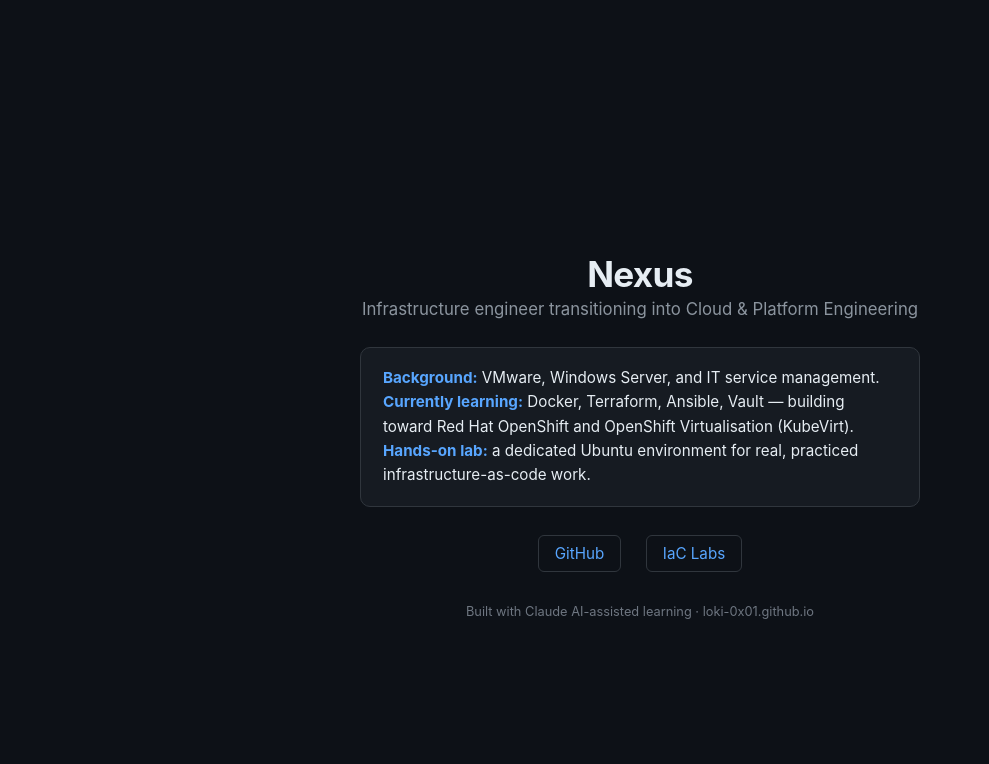
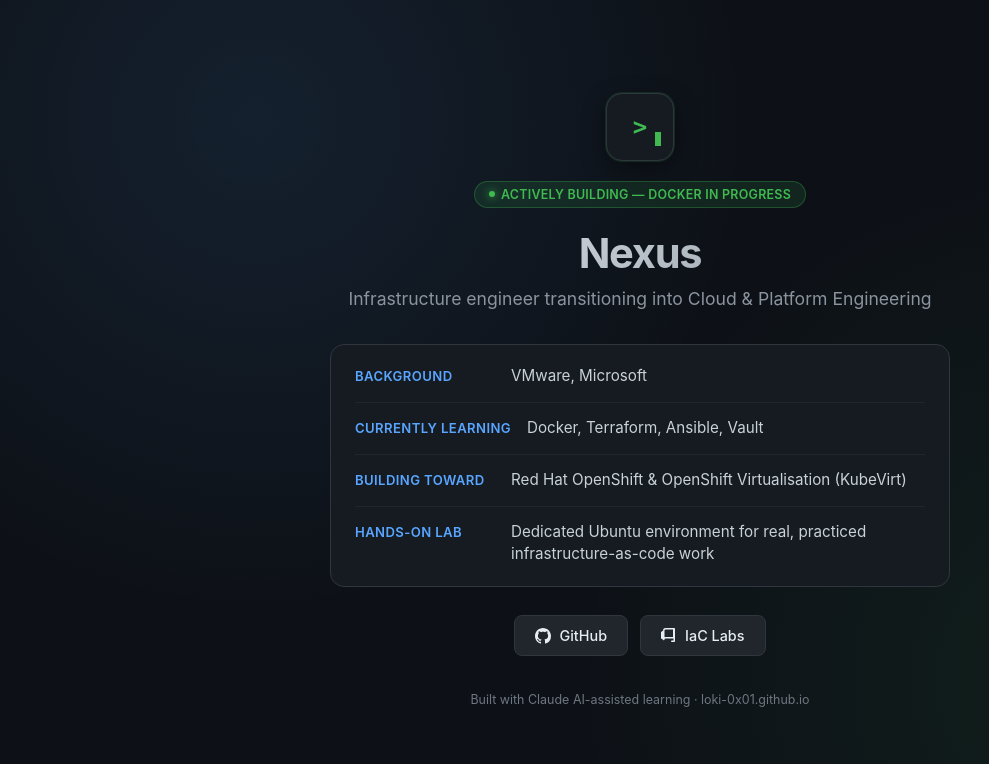
Before and after one commit to loki-0x01/loki-0x01.github.io, a plain HTML site: page index.html in a window 1280 px wide. Shown: the whole page, without its empty margins (0-989 px from the left). Drawn offline with Linux system fonts and the light colour scheme.

Commit message:
Redesign landing page: geeky terminal-style avatar, refined layout

```diff
--- a/index.html
+++ b/index.html
@@ -6,10 +6,14 @@
 <title>Nexus — Cloud & Platform Engineering</title>
 <style>
   :root { color-scheme: light; }
+  * { box-sizing: border-box; }
   body {
     margin: 0;
     font-family: -apple-system, BlinkMacSystemFont, "Segoe UI", sans-serif;
-    background: #0d1117;
+    background:
+      radial-gradient(circle at 20% 15%, rgba(88,166,255,0.10), transparent 40%),
+      radial-gradient(circle at 85% 85%, rgba(63,185,80,0.08), transparent 40%),
+      #0d1117;
     color: #e6edf3;
     display: flex;
     align-items: center;
@@ -18,62 +22,174 @@
     padding: 24px;
   }
   .card {
-    max-width: 560px;
+    max-width: 620px;
+    width: 100%;
     text-align: center;
+    animation: fadeUp 0.6s ease-out;
+  }
+  @keyframes fadeUp {
+    from { opacity: 0; transform: translateY(12px); }
+    to { opacity: 1; transform: translateY(0); }
+  }
+  .avatar {
+    width: 68px;
+    height: 68px;
+    margin: 0 auto 20px;
+    border-radius: 16px;
+    background: #161b22;
+    border: 1px solid #30363d;
+    display: flex;
+    align-items: center;
+    justify-content: center;
+    font-family: "SF Mono", Menlo, Consolas, monospace;
+    font-size: 1.5rem;
+    font-weight: 700;
+    color: #3fb950;
+    position: relative;
+    box-shadow: 0 0 0 1px rgba(63,185,80,0.15), 0 8px 24px rgba(0,0,0,0.4);
+  }
+  .avatar::after {
+    content: "";
+    position: absolute;
+    right: 12px;
+    bottom: 14px;
+    width: 6px;
+    height: 14px;
+    background: #3fb950;
+    animation: blink 1s step-end infinite;
+  }
+  @keyframes blink { 50% { opacity: 0; } }
+  .badge {
+    display: inline-flex;
+    align-items: center;
+    gap: 6px;
+    background: rgba(63,185,80,0.12);
+    color: #3fb950;
+    border: 1px solid rgba(63,185,80,0.3);
+    border-radius: 999px;
+    padding: 5px 14px;
+    font-size: 0.78rem;
+    font-weight: 600;
+    letter-spacing: 0.02em;
+    text-transform: uppercase;
+    margin-bottom: 20px;
+  }
+  .badge .dot {
+    width: 6px;
+    height: 6px;
+    border-radius: 50%;
+    background: #3fb950;
+    box-shadow: 0 0 8px #3fb950;
   }
   h1 {
-    font-size: 2.2rem;
-    margin-bottom: 4px;
-    letter-spacing: -0.02em;
+    font-size: 2.6rem;
+    margin: 0 0 8px;
+    letter-spacing: -0.03em;
+    background: linear-gradient(135deg, #e6edf3, #8b949e);
+    -webkit-background-clip: text;
+    background-clip: text;
+    -webkit-text-fill-color: transparent;
   }
   .tagline {
     color: #8b949e;
-    font-size: 1.05rem;
-    margin-bottom: 28px;
+    font-size: 1.1rem;
+    margin-bottom: 32px;
+    line-height: 1.5;
   }
   .focus {
     background: #161b22;
     border: 1px solid #30363d;
-    border-radius: 10px;
-    padding: 18px 22px;
+    border-radius: 14px;
+    padding: 6px 24px;
     margin-bottom: 28px;
     text-align: left;
-    font-size: 0.95rem;
-    line-height: 1.6;
   }
-  .focus strong { color: #58a6ff; }
+  .focus-row {
+    display: flex;
+    align-items: baseline;
+    gap: 16px;
+    padding: 14px 0;
+    border-bottom: 1px solid #21262d;
+  }
+  .focus-row:last-child { border-bottom: none; }
+  .focus-label {
+    color: #58a6ff;
+    font-weight: 600;
+    min-width: 140px;
+    flex-shrink: 0;
+    font-size: 0.82rem;
+    text-transform: uppercase;
+    letter-spacing: 0.03em;
+  }
+  .focus-value { color: #c9d1d9; font-size: 0.95rem; line-height: 1.5; }
+  .links {
+    display: flex;
+    justify-content: center;
+    gap: 12px;
+    flex-wrap: wrap;
+  }
   .links a {
-    display: inline-block;
-    margin: 0 10px;
-    color: #58a6ff;
+    display: inline-flex;
+    align-items: center;
+    gap: 8px;
+    color: #e6edf3;
     text-decoration: none;
-    font-size: 0.95rem;
+    font-size: 0.9rem;
+    font-weight: 500;
+    background: #21262d;
     border: 1px solid #30363d;
-    padding: 8px 16px;
-    border-radius: 6px;
+    padding: 11px 20px;
+    border-radius: 8px;
+    transition: background 0.15s, border-color 0.15s, transform 0.15s;
   }
-  .links a:hover { background: #161b22; }
+  .links a:hover {
+    background: #30363d;
+    border-color: #58a6ff;
+    transform: translateY(-1px);
+  }
+  .links svg { width: 16px; height: 16px; }
   footer {
-    margin-top: 32px;
-    font-size: 0.8rem;
+    margin-top: 36px;
+    font-size: 0.78rem;
     color: #6e7681;
   }
 </style>
 </head>
 <body>
   <div class="card">
+    <div class="avatar">&gt;</div>
+    <div class="badge"><span class="dot"></span>Actively building — Docker in progress</div>
     <h1>Nexus</h1>
     <div class="tagline">Infrastructure engineer transitioning into Cloud &amp; Platform Engineering</div>
 
     <div class="focus">
-      <strong>Background:</strong> VMware, Windows Server, and IT service management.<br>
-      <strong>Currently learning:</strong> Docker, Terraform, Ansible, Vault — building toward Red Hat OpenShift and OpenShift Virtualisation (KubeVirt).<br>
-      <strong>Hands-on lab:</strong> a dedicated Ubuntu environment for real, practiced infrastructure-as-code work.
+      <div class="focus-row">
+        <span class="focus-label">Background</span>
+        <span class="focus-value">VMware, Microsoft</span>
+      </div>
+      <div class="focus-row">
+        <span class="focus-label">Currently learning</span>
+        <span class="focus-value">Docker, Terraform, Ansible, Vault</span>
+      </div>
+      <div class="focus-row">
+        <span class="focus-label">Building toward</span>
+        <span class="focus-value">Red Hat OpenShift &amp; OpenShift Virtualisation (KubeVirt)</span>
+      </div>
+      <div class="focus-row">
+        <span class="focus-label">Hands-on lab</span>
+        <span class="focus-value">Dedicated Ubuntu environment for real, practiced infrastructure-as-code work</span>
+      </div>
     </div>
 
     <div class="links">
-      <a href="https://github.com/loki-0x01">GitHub</a>
-      <a href="https://github.com/loki-0x01/iac-labs">IaC Labs</a>
+      <a href="https://github.com/loki-0x01">
+        <svg viewBox="0 0 16 16" fill="currentColor"><path d="M8 0C3.58 0 0 3.58 0 8c0 3.54 2.29 6.53 5.47 7.59.4.07.55-.17.55-.38 0-.19-.01-.82-.01-1.49-2.01.37-2.53-.49-2.69-.94-.09-.23-.48-.94-.82-1.13-.28-.15-.68-.52-.01-.53.63-.01 1.08.58 1.23.82.72 1.21 1.87.87 2.33.66.07-.52.28-.87.51-1.07-1.78-.2-3.64-.89-3.64-3.95 0-.87.31-1.59.82-2.15-.08-.2-.36-1.02.08-2.12 0 0 .67-.21 2.2.82.64-.18 1.32-.27 2-.27.68 0 1.36.09 2 .27 1.53-1.04 2.2-.82 2.2-.82.44 1.1.16 1.92.08 2.12.51.56.82 1.27.82 2.15 0 3.07-1.87 3.75-3.65 3.95.29.25.54.73.54 1.48 0 1.07-.01 1.93-.01 2.2 0 .21.15.46.55.38A8.01 8.01 0 0016 8c0-4.42-3.58-8-8-8z"/></svg>
+        GitHub
+      </a>
+      <a href="https://github.com/loki-0x01/iac-labs">
+        <svg viewBox="0 0 16 16" fill="currentColor"><path d="M2 2.5A2.5 2.5 0 014.5 0h8.75a.75.75 0 01.75.75v12.5a.75.75 0 01-.75.75h-2.5a.75.75 0 110-1.5h1.75v-2H4.5a1 1 0 00-.994 1.117.75.75 0 11-1.492-.154A2.5 2.5 0 014.5 9H12V1.5H4.5a1 1 0 00-1 1v9.5a2.5 2.5 0 010-9.5z"/></svg>
+        IaC Labs
+      </a>
     </div>
 
     <footer>Built with Claude AI-assisted learning &middot; loki-0x01.github.io</footer>
```
